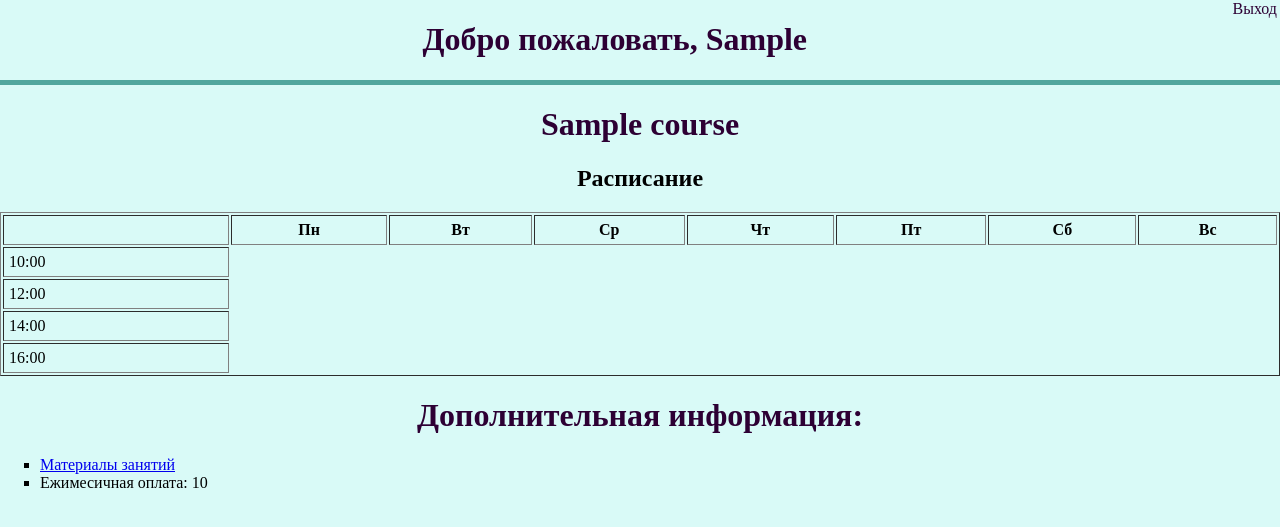
After one commit to FlavaClover/WebSchool, a Django app: page /personal_account/course/1/ in a window 1280 px wide. The commit adds this page. Shown: the top 527 px of the page. Run offline with Django 3.2, Linux system fonts and the light colour scheme; a user stored in the database is signed in; tables that the repository leaves empty hold one stand-in row (values such as "Sample post").

Commit message:
Добавлена страница под курс ученика
-Теперь каждый ученик может посетить страницу курса, на который он записан. На ней пока что расположена информация общая информация о курсе и ссылка на материалы курса(облако).

-Модель курса дополнена полем, в котором хранится ссылка на облако с материалами курса

```diff
--- a/WebSchool/WebSchool/urls.py
+++ b/WebSchool/WebSchool/urls.py
@@ -26,6 +26,8 @@ urlpatterns = [
     path('courses/', views.courses, name='courses'),
     path('request_to_courses/', views.request_to_courses, name='request_to_courses'),
     path('login/', views.login_page, name='login'),
+
     path('personal_account/', views.personal_account_page, name='personal_account'),
     path('personal_account/exit/', views.exit_from_personal_account, name='exit'),
+    path('personal_account/course/<int:id_course>/', views.my_course, name='my_course'),
 ]
--- a/WebSchool/school/models.py
+++ b/WebSchool/school/models.py
@@ -27,6 +27,7 @@ class Course(models.Model):
     name = models.CharField(max_length=150, null=False)
     description = models.TextField(null=False)
     price = models.IntegerField(null=False)
+    link_to_materials = models.CharField(max_length=500, null=True, default="https://disk.yandex.ru/d/Peol1rVjZTEjrA")
 
     def __repr__(self):
         return f'{Course.__name__}({self.name}, {self.price})'
--- a/WebSchool/school/views.py
+++ b/WebSchool/school/views.py
@@ -119,11 +119,21 @@ def personal_account_page(request) -> HttpResponse:
         if i.id_student == user.id:
             user_courses.append(Course.objects.get(id=i.id_course))
     print(user_courses)
-    return render(request, 'html/personal_account.html', context=
-                                                                {
-                                                                    'User': user,
-                                                                    'Courses': user_courses,
-                                                                })
+    return render(request, 'html/personal_account.html', context={
+        'User': user,
+        'Courses': user_courses,
+    })
+
+
+@login_required(login_url="login")
+def my_course(request, id_course: int) -> HttpResponse:
+    course = Course.objects.get(id=id_course)
+    user = request.user
+
+    return render(request, "html/my_course.html", context={
+        "Course": course,
+        "User": user,
+    })
 
 
 @login_required(login_url='login')
--- a/WebSchool/static/css/main.css
+++ b/WebSchool/static/css/main.css
@@ -23,10 +23,15 @@ h1{
     margin: 0 auto;
     display: inline-flex;
 }
+
 .a_logout{
     text-decoration: none;
     color: #2D0034;
     margin: 0 3px;
+}
+
+.a_logout:hover{
+    text-decoration: underline;
 }
 
 .a_header
@@ -35,6 +40,11 @@ h1{
     text-decoration: none;
     color: #2D0034;
 }
+
+.a_header:hover{
+    text-decoration: underline;
+}
+
 .a_content{
     text-decoration: none;
     color: #2D0034;
@@ -143,5 +153,46 @@ form .input_submit {
 }
 
 .div_your_courses{
+    /*background-color: gray;*/
     width: 30%;
+    border-left: 4px double #2D0034;
+    border-right: 4px double #2D0034;
+    border-bottom: 4px double #2D0034;
+    padding: 0 10px;
 }
+
+.div_your_courses div{
+    width: 100%;
+}
+
+.div_course_news{
+    border-left: 4px double #2D0034;
+    border-right: 4px double #2D0034;
+}
+
+.div_account_settings{
+    border-left: 4px double #2D0034;
+    border-right: 4px double #2D0034;
+}
+
+.div_account{
+    /*background-color: red;*/
+    width: 100%;
+    display: inline-flex;
+
+}
+
+.div_account div{
+    /*background-color: red;*/
+    margin: 0 2%;
+
+}
+
+.div_page_course{
+
+}
+
+.div_page_course_info{
+    text-align: center;
+    /*background-color: gray;*/
+}
--- a/WebSchool/templates/html/base.html
+++ b/WebSchool/templates/html/base.html
@@ -19,7 +19,7 @@
             </div>
         {% else %}
             <div class="div_header_login">
-                <h1>Добро пожаловать, {{ User.first_name }}</h1>
+                <h1><a href="{% url 'personal_account' %}" class="a_header">Добро пожаловать, {{ User.first_name }}</a></h1>
             </div>
 
             <a href="{% url 'exit' %}" class="a_logout">Выход</a>
--- /dev/null
+++ b/WebSchool/templates/html/my_course.html
@@ -0,0 +1,51 @@
+{% extends "html/base.html" %}
+{% block Title %} {{ Course.name }} {% endblock Title %}
+{% block Content %}
+
+<div class="div_page_course">
+    <div class="div_page_course_info">
+        <h1>{{ Course.name }}</h1>
+    </div>
+
+    <div class="div_page_course_schedule_table">
+        <h2 align="center">Расписание</h2>
+        <table border="1" width="100%" cellpadding="5">
+            <tr>
+                <th></th>
+                <th>Пн</th>
+                <th>Вт</th>
+                <th>Ср</th>
+                <th>Чт</th>
+                <th>Пт</th>
+                <th>Сб</th>
+                <th>Вс</th>
+            </tr>
+            <tr>
+                <td>10:00</td>
+            </tr>
+
+            <tr>
+                <td>12:00</td>
+            </tr>
+
+            <tr>
+                <td>14:00</td>
+            </tr>
+
+            <tr>
+                <td>16:00</td>
+            </tr>
+        </table>
+    </div>
+
+    <div class="div_page_course_additional_info">
+        <h1 align="center">Дополнительная информация: </h1>
+        <ul type="square">
+            <li><a href="{{ Course.link_to_materials }}"> Материалы занятий </a> </li>
+            <li>Ежимесичная оплата: {{ Course.price }}</li>
+        </ul>
+    </div>
+
+</div>
+
+{% endblock Content %}
```
Also changed, not shown: WebSchool/templates/html/personal_account.html (+19 -5 lines), WebSchool/school/migrations/0007_course_link_to_materials.py (added).
